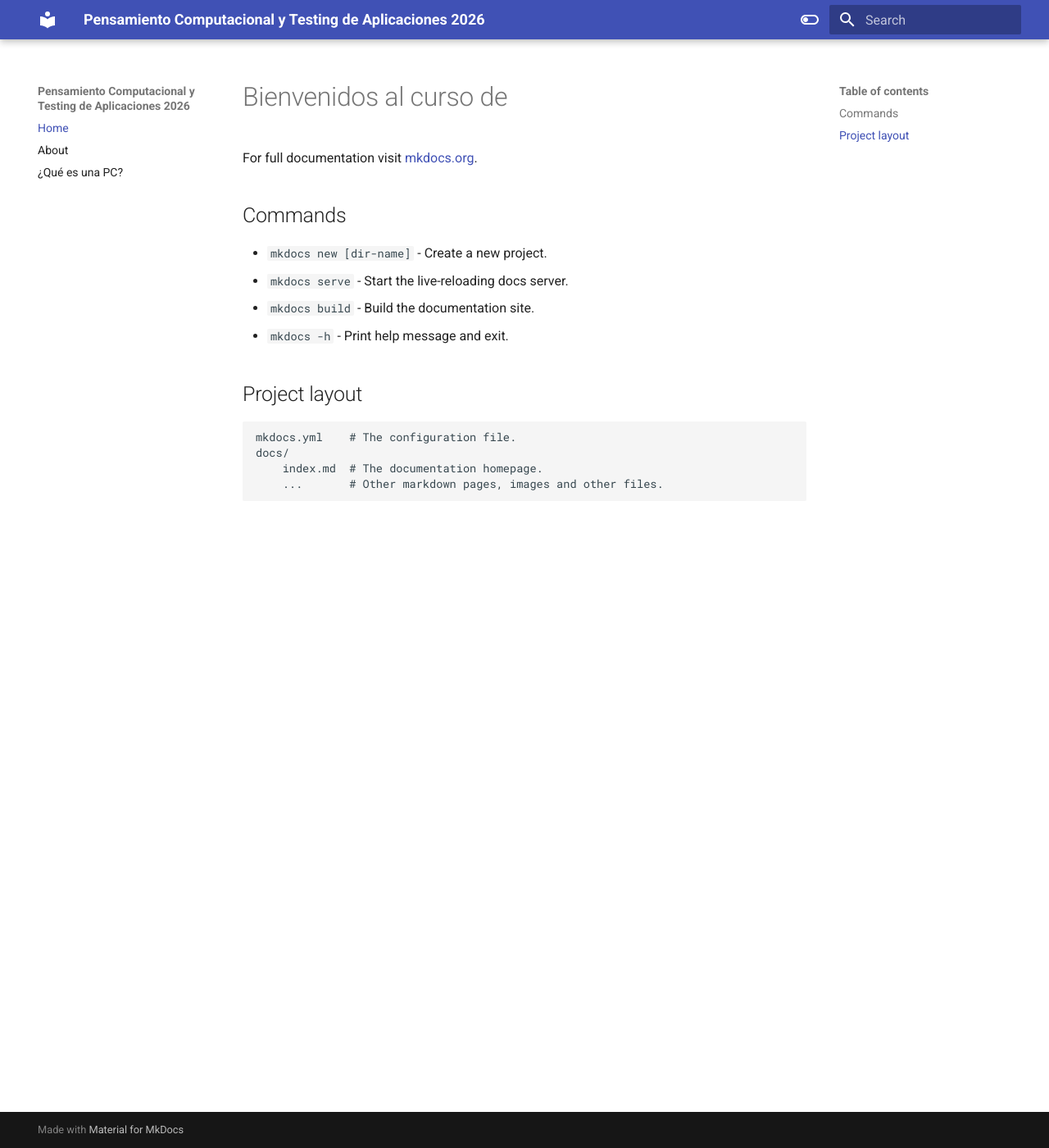
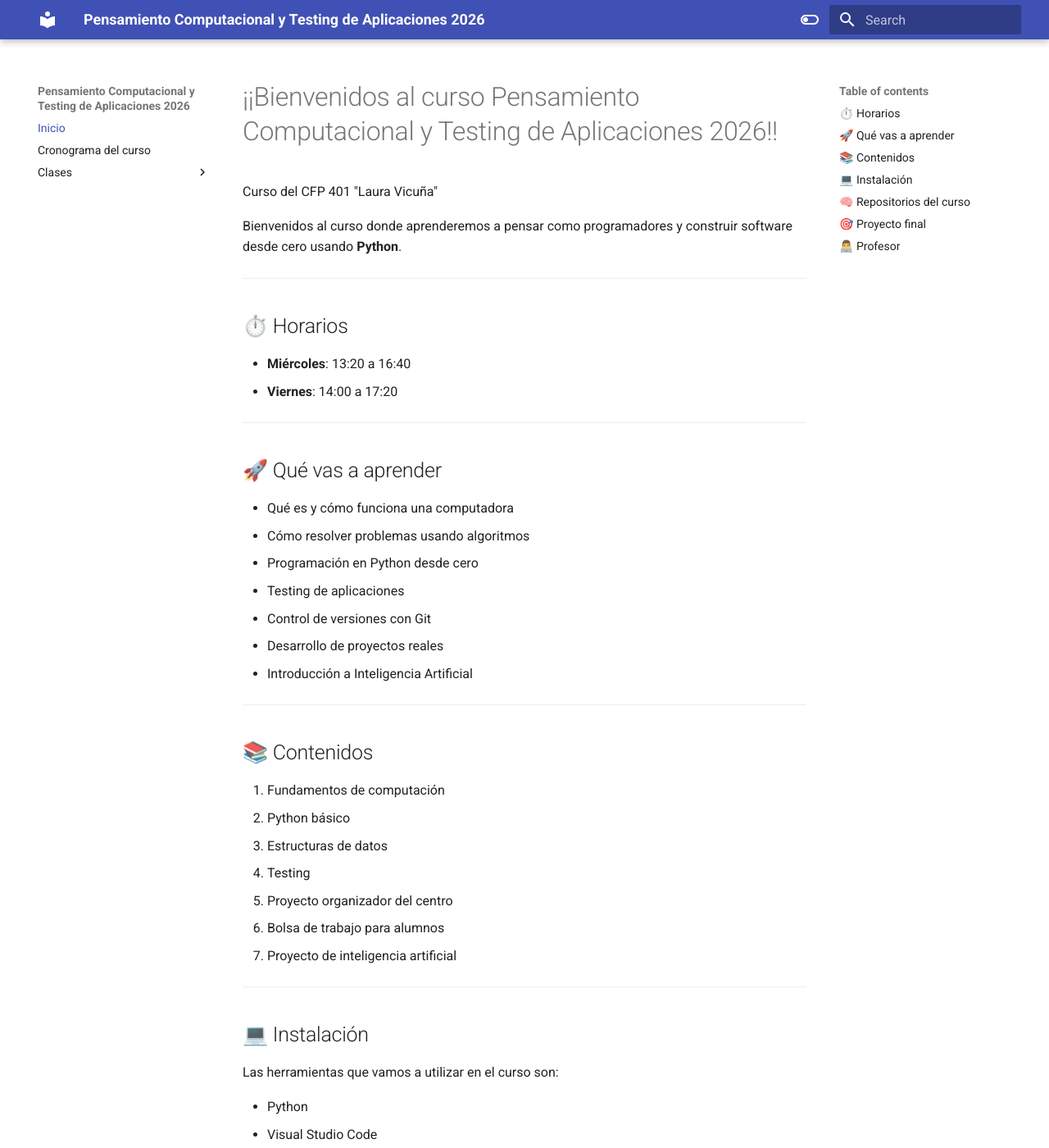
Before and after one commit to MaxiNunez24/pensamiento-computacional-testing-2026, an MkDocs documentation site: the page built from docs/index.md, in a window 1280 px wide and 1400 px high. Shown: the whole window at 82% size. Built offline with MkDocs 1.6.1 and Material for MkDocs 9.7.7, drawn with Linux system fonts in a browser that asks for light colours; some of the changed text lies outside the part shown.

Commit message:
added structure

```diff
--- a/docs/index.md
+++ b/docs/index.md
@@ -1,17 +1,71 @@
-# Bienvenidos al curso de
+# ¡¡Bienvenidos al curso Pensamiento Computacional y Testing de Aplicaciones 2026!!
 
-For full documentation visit [mkdocs.org](https://www.mkdocs.org).
+Curso del CFP 401 "Laura Vicuña"
 
-## Commands
+Bienvenidos al curso donde aprenderemos a pensar como programadores y construir software desde cero usando **Python**.
 
-* `mkdocs new [dir-name]` - Create a new project.
-* `mkdocs serve` - Start the live-reloading docs server.
-* `mkdocs build` - Build the documentation site.
-* `mkdocs -h` - Print help message and exit.
+---
 
-## Project layout
+## ⏱️ Horarios
+- **Miércoles**: 13:20 a 16:40
+- **Viernes**: 14:00 a 17:20
 
-    mkdocs.yml    # The configuration file.
-    docs/
-        index.md  # The documentation homepage.
-        ...       # Other markdown pages, images and other files.
+---
+
+## 🚀 Qué vas a aprender
+
+- Qué es y cómo funciona una computadora
+- Cómo resolver problemas usando algoritmos
+- Programación en Python desde cero
+- Testing de aplicaciones
+- Control de versiones con Git
+- Desarrollo de proyectos reales
+- Introducción a Inteligencia Artificial
+
+---
+
+## 📚 Contenidos
+
+1. Fundamentos de computación
+2. Python básico
+3. Estructuras de datos
+4. Testing
+5. Proyecto organizador del centro
+6. Bolsa de trabajo para alumnos
+7. Proyecto de inteligencia artificial
+
+---
+
+## 💻 Instalación
+
+Las herramientas que vamos a utilizar en el curso son:
+
+- Python
+- Visual Studio Code
+- Git
+
+---
+
+## 🧠 Repositorios del curso
+
+- Ejercicios
+- Proyectos
+- Ejemplos
+
+---
+
+## 🎯 Proyecto final
+
+Durante el curso construiremos:
+
+- Un **organizador del centro de formación**
+- Una **bolsa de trabajo para alumnos**
+- Un **juego controlado con gestos usando visión por computadora**
+
+---
+
+## 👨‍💻 Profesor
+
+Maxi Núñez
+Licenciatura en Informática — UNLP
+Instructor CFP 401
--- a/mkdocs.yml
+++ b/mkdocs.yml
@@ -1,8 +1,6 @@
 site_name: Pensamiento Computacional y Testing de Aplicaciones 2026
-nav:
-  - Home: index.md
-  - About: about.md
-  - ¿Qué es una PC?: arquitectura/que_es_una_pc.md
+site_author: Maximiliano Nuñez
+
 theme:
   name: material
   palette:
@@ -14,3 +12,10 @@ theme:
       toggle:
         icon: material/toggle-switch
         name: Switch to light mode
+
+nav:
+  - Inicio: index.md
+  - Cronograma del curso: cronograma.md
+  - Clases:
+      - Clase 1 - ¿Qué es una computadora?: clases/clase1.md
+      - Clase 2 - Sistema binario: clases/clase2.md
```
Also changed, not shown: docs/README.md (added), docs/clases/clase1.md (added), docs/cronograma.md (added), docs/instalacion/instalar_git.md (added), docs/instalacion/instalar_python.md (added), docs/instalacion/instalar_vs_code.md (added).
